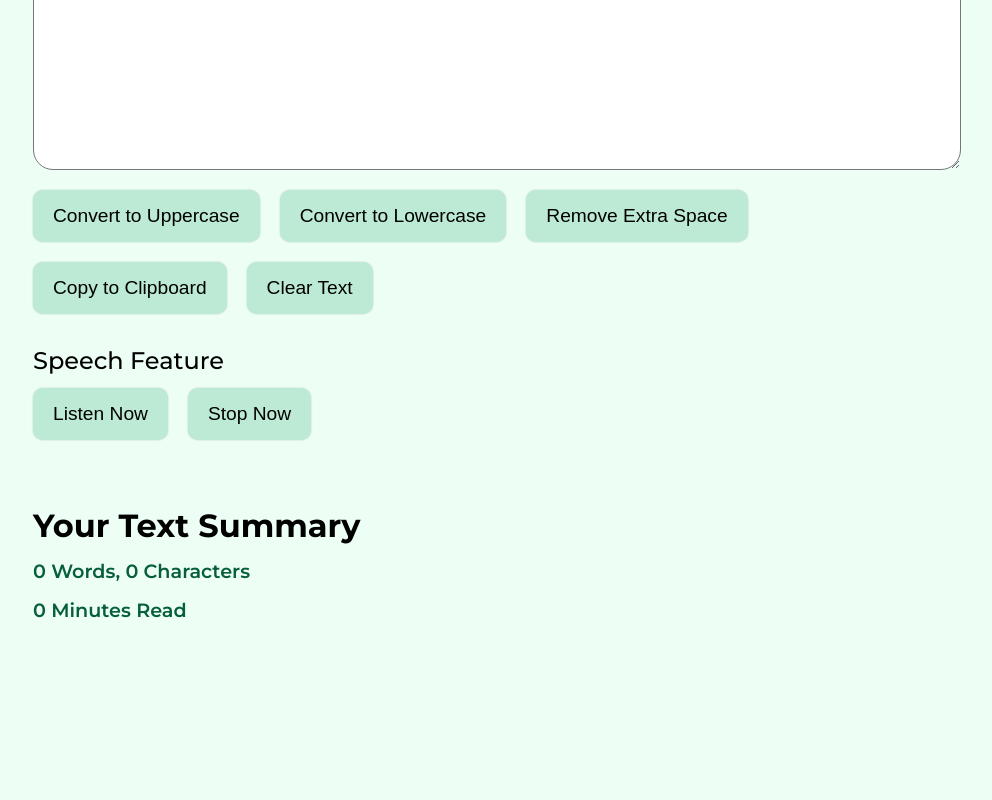
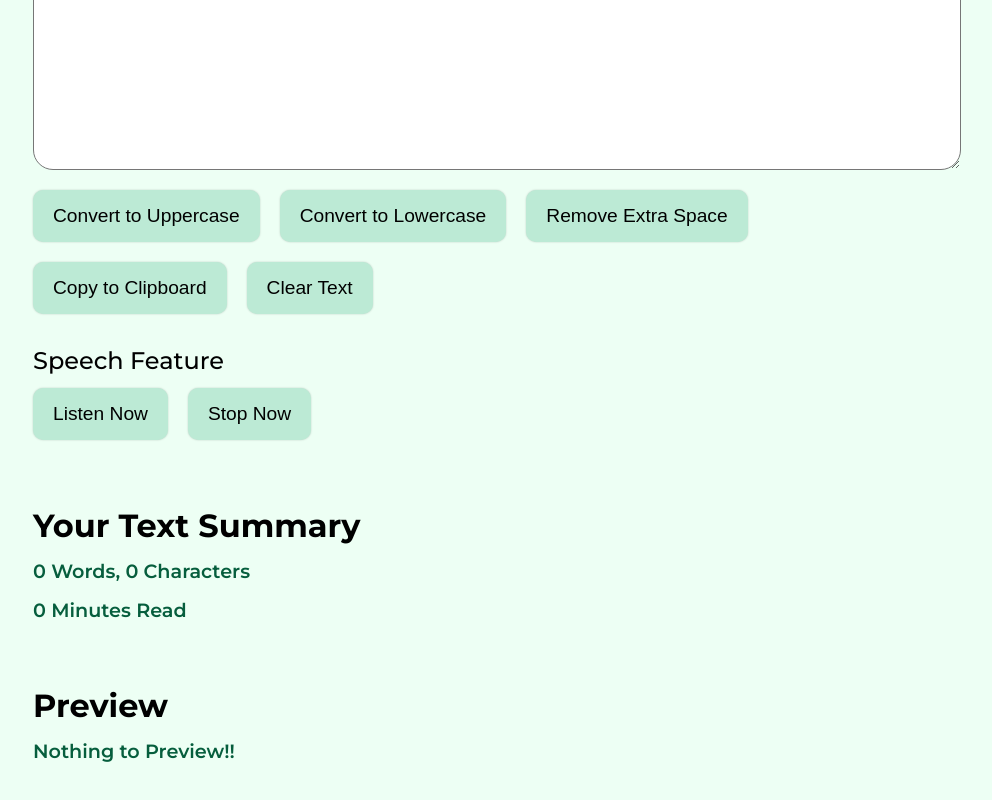
Before and after one commit to Pranshu1852/Text-Utils, a plain HTML site: page index.html in a window 1280 px wide. Shown: the part 597-1397 px from the top of the page, without its empty margins (159-1151 px from the left). Before the commit the page ends 1219 px from the top, so only its background shows below. Drawn offline with Linux system fonts and the light colour scheme.

Commit message:
Add(UI): Add preview section in UI

```diff
--- a/index.html
+++ b/index.html
@@ -61,8 +61,13 @@
 
             <section class="mainsection__textsummary">
                 <h2>Your Text Summary</h2>
-                <p>0 Words, 0 Characters</p>
-                <p>0 Minutes Read</p>
+                <p class="textsummary__wordschar">0 Words, 0 Characters</p>
+                <p class="textsummary__minutes">0 Minutes Read</p>
+            </section>
+
+            <section class="mainsection__preview">
+                <h2>Preview</h2>
+                <p class="preview__text">Nothing to Preview!!</p>
             </section>
         </main>
     </div>
--- a/style.css
+++ b/style.css
@@ -196,19 +196,23 @@ a{
     font-weight: var(--font-weight-md);
 }
 
-.mainsection__textsummary{
+.mainsection__textsummary,.mainsection__preview{
     margin-top: 50px;
     display: flex;
     flex-direction: column;
     gap: 20px;
 }
 
-.mainsection__textsummary > h2{
+.mainsection__preview{
+    margin-bottom: 200px;
+}
+
+.mainsection__textsummary > h2,.mainsection__preview > h2{
     font-size: 2rem;
     font-weight: bold;
 }
 
-.mainsection__textsummary > p{
+.mainsection__textsummary > p,.mainsection__preview > p{
     font-size: 1.2rem;
     font-weight: 550;
     color: var(--color-green2);
```
